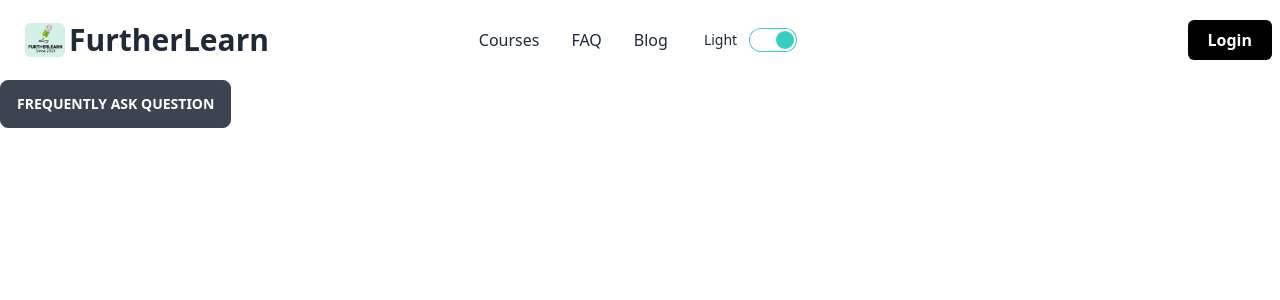
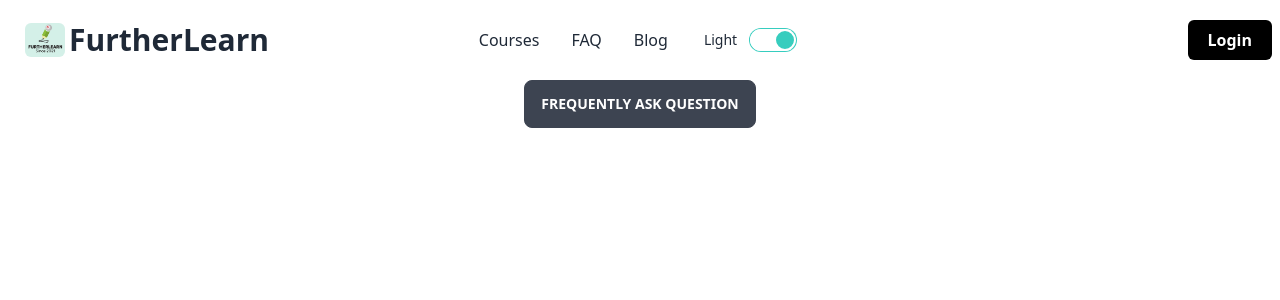
Before and after one commit to shubhoahmed/further-learn-client-side, a React (Create React App) app: page /faq in a window 1280 px wide. Shown: the top 300 px of the page. Built offline with nearby package versions, Linux system fonts and the light colour scheme; no server answers.

Commit message:
authprovider modify

```diff
--- a/src/context/AuthProvider.js
+++ b/src/context/AuthProvider.js
@@ -39,8 +39,6 @@ const AuthProvider = ({ children }) => {
 
     useEffect(() => {
         const unsubscribe = onAuthStateChanged(auth, (currentUser) => {
-            console.log('inside auth state change', currentUser);
-
 
             setUser(currentUser);
 
--- a/src/pages/FAQ/FAQ.js
+++ b/src/pages/FAQ/FAQ.js
@@ -3,7 +3,9 @@ import React from 'react';
 const FAQ = () => {
     return (
         <div>
-            <label htmlFor="my-modal-6" className="btn modal-button text-center">Frequently Ask Question</label>
+            <div className='flex justify-center'>
+                <label htmlFor="my-modal-6" className="btn modal-button text-center">Frequently Ask Question</label>
+            </div>
             <input type="checkbox" id="my-modal-6" className="modal-toggle" />
             <div className="modal modal-bottom sm:modal-middle">
                 <div className="modal-box">
```
